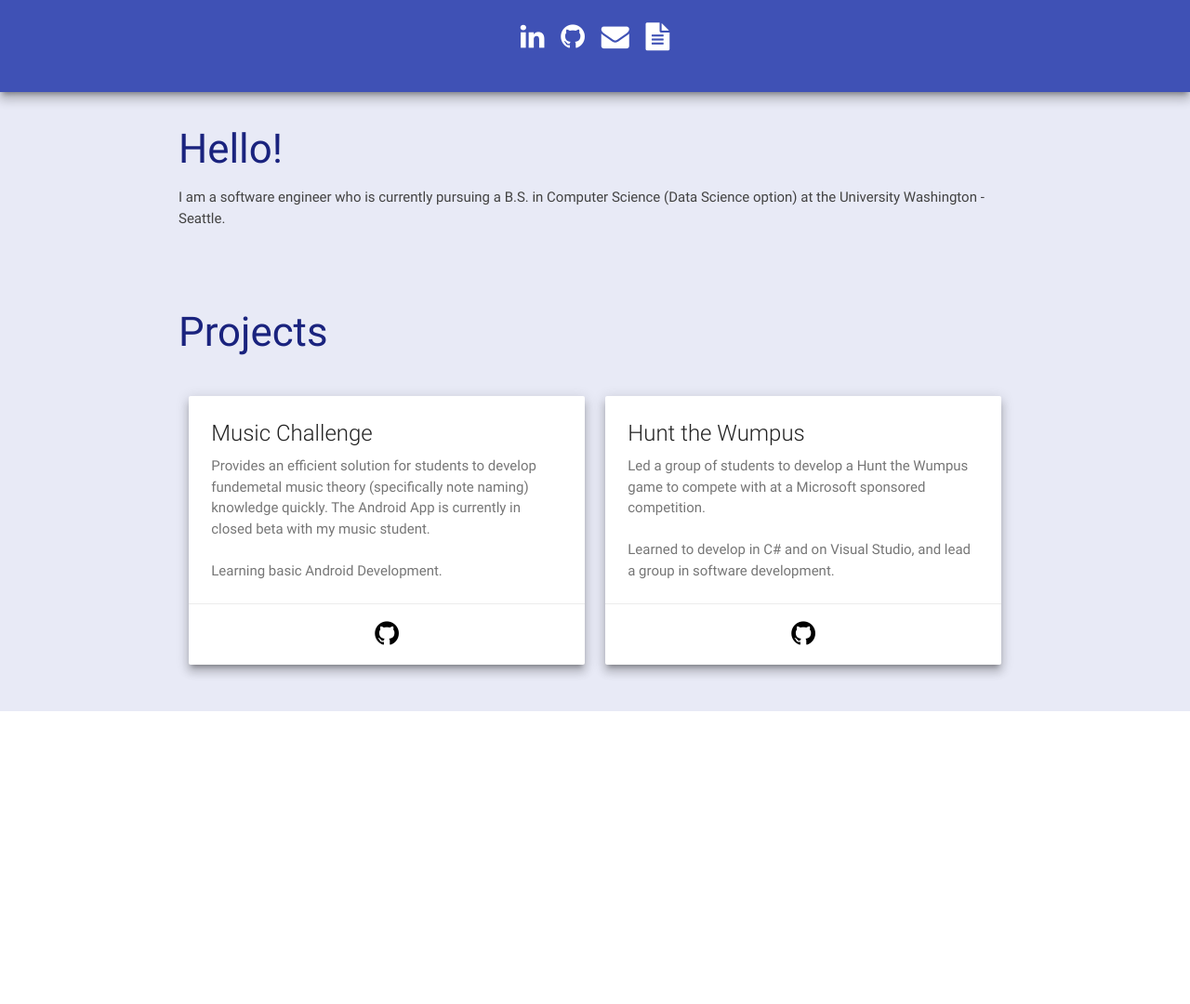
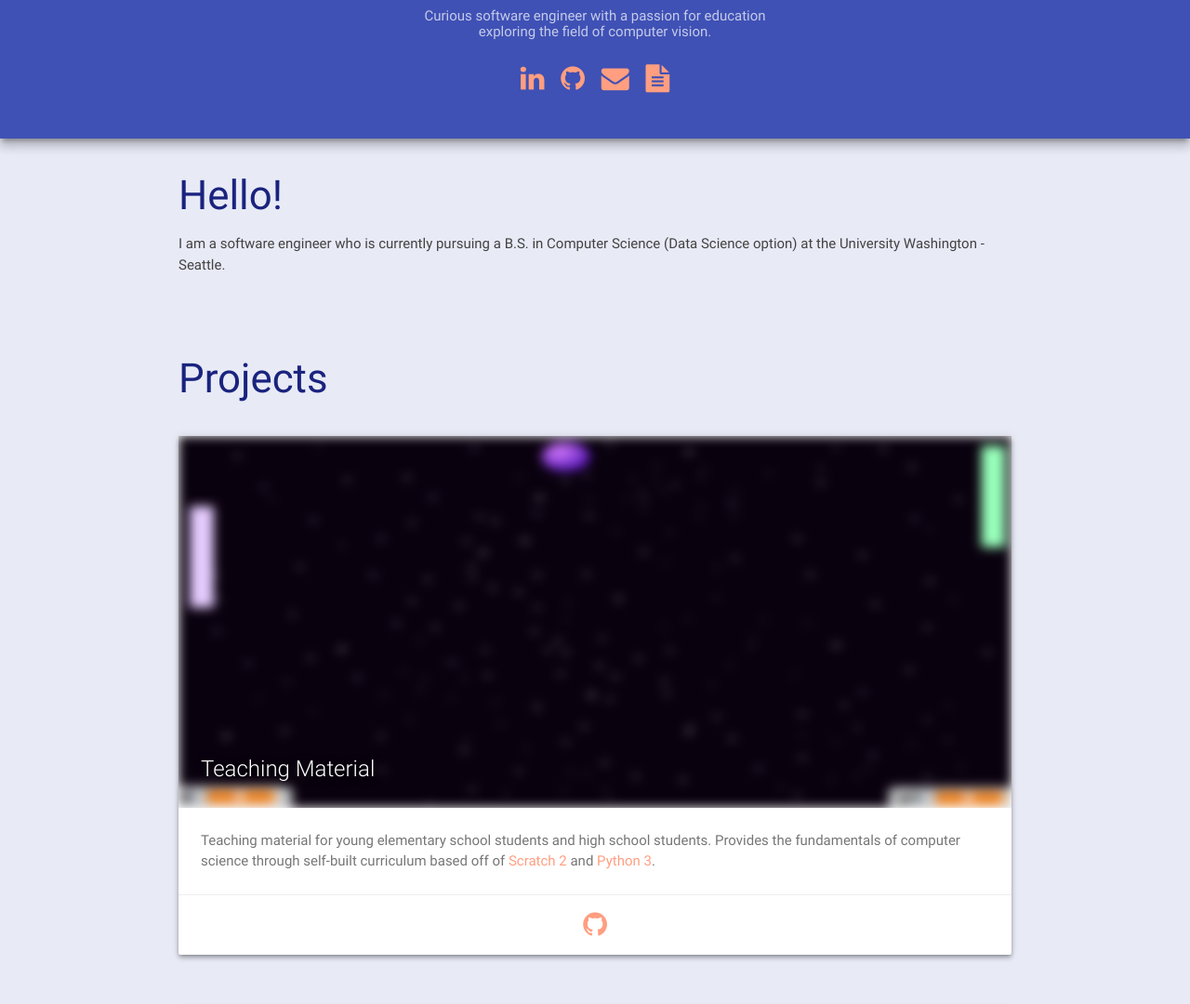
Before and after one commit to kevink97/kevink97.github.io, a plain HTML site: page index.html in a window 1280 px wide. Shown: the part 364-1444 px from the top of the page at 93% size. Before the commit the page ends 1129 px from the top, so only its background shows below. Drawn offline with nearby package versions, Linux system fonts and the light colour scheme.

Commit message:
finished project portion

```diff
--- a/index.html
+++ b/index.html
@@ -3,6 +3,7 @@
 
 <head>
 	<title>Kevin Kang</title>
+	<base target="_blank">
 	<meta charset="utf-8" />
 	<!-- CSS -->
 	<link href="https://maxcdn.bootstrapcdn.com/font-awesome/4.6.3/css/font-awesome.min.css" rel="stylesheet" integrity="sha384-T8Gy5hrqNKT+hzMclPo118YTQO6cYprQmhrYwIiQ/3axmI1hQomh7Ud2hPOy8SP1" crossorigin="anonymous">
@@ -37,11 +38,11 @@
 						<i class="fa fa-2x fa-github fa-inverse"></i>
 					</a>
 					<!-- Email -->
-					<a class="hvr-float-shadow" href="mailto:kevinkang06@gmail.com">
+					<a class="hvr-float-shadow" href="mailto:kevinkang06@gmail.com" target="_self">
 						<i class="fa fa-2x fa-envelope fa-inverse"></i>
 					</a>
 					<!-- Resume -->
-					<a class="hvr-float-shadow" href="https://github.com/kevink97/kevink97.github.io/raw/master/Kevin_Kang_Resume_Su17_v4.pdf">
+					<a class="hvr-float-shadow" href="https://github.com/kevink97/kevink97.github.io/raw/master/Kevin_Kang_Resume_Su17_v4.pdf" target="_self">
 						<i class="fa fa-2x fa-file-text fa-inverse"></i>
 					</a>
 				</div>
@@ -72,47 +73,51 @@ For the last few months, I have been exploring concepts such as Machine Learning
 		<div class="row container">
 			<h3 class="header">Projects</h3>
 		</div>
-		<div class="row container">
-			<!-- START Music Challenge Card -->
-			<div class="col s12 m6">
-				<div class="card z-depth-4 hoverable">
+		<!-- START Teaching Material Card -->
+		<div class="c-cont container">
+			<div class="card z-depth-2 hoverable">
+				<div class="card-image">
+					<img src="img/tutor.png" />
+					<span class="card-title">Teaching Material</span>
+				</div>
 				<div class="card-content">
-						<span class="card-title dt-lb1">Music Challenge</span>
 					<p>
 						<span class="dt-lb2">
-							Provides an efficient solution for students to develop fundemetal music theory (specifically note naming) knowledge quickly. The Android App is currently in closed beta with my music student. <br><br> Learning basic Android Development.
+							Teaching material for young elementary school students and high school students. Provides the fundamentals of computer science through self-built curriculum based off of <a href="https://scratch.mit.edu/" class="tech">Scratch 2</a> and <a  href="https://docs.python.org/3/" class="tech">Python 3</a>.
 							</span>
 					</p>
 				</div>
-
-					<a href="https://github.com/kevink97/Sight-Reading-Skill-Builder" target="_blank">
+				<a href="https://github.com/kevink97/Teaching-Materials" target="_blank">
 					<div class="waves-effect waves-purple card-action card-trans">
 						<i class="fa fa-2x fa-github"></i>
 					</div>
 				</a>
 			</div>
 		</div>
-			<!-- END Music Challenge Card -->
-			<!-- START Hunt the Wumpus Card -->
-			<div class="col s12 m6">
-				<div class="card z-depth-4 hoverable">
+		<!-- END Teaching Material Card -->
+
+		<!-- START Teaching Material Card -->
+		<div class="c-cont container">
+			<div class="card z-depth-2 hoverable">
+				<div class="card-image">
+					<img src="img/msg.png" />
+					<span class="card-title">Messenger Sentiment</span>
+				</div>
 				<div class="card-content">
-						<span class="card-title dt-lb1">Hunt the Wumpus</span>
-						<p class="grey-text text-darken-4">
+					<p>
 						<span class="dt-lb2">
-								Led a group of students to develop a Hunt the Wumpus game to compete with at a Microsoft sponsored competition. <br><br> Learned to develop in C# and on Visual Studio, and lead a group in software development.
+							Messenger Sentiment google extension takes in the latest facebook messages in a chat and utilizes <a href="https://azure.microsoft.com/en-us/services/cognitive-services/text-analytics/" class="tech">Microsoft Azure's Tech Analytics API</a> to assign a sentiment score of 1-100 for each message, with 1 being most negative and 100 being most positive. This extension then assigns each messeage one of 5 emojis to represent the tone of the message. Built using <a href="https://www.javascript.com/" class="tech">Javascript</a> and <a href="https://www.w3.org/TR/html/" class="tech">HTML5</a>.
 						</span>
 					</p>
 				</div>
-					<a href="https://github.com/kevink97/HuntTheWumpus" target="_blank">
+				<a href="https://github.com/kevink97/Teaching-Materials" target="_blank">
 					<div class="waves-effect waves-purple card-action card-trans">
 						<i class="fa fa-2x fa-github"></i>
 					</div>
 				</a>
 			</div>
 		</div>
-			<!-- END Hunt the Wumpus Card -->
-		</div>
+		<!-- END Teaching Material Card -->
 	</div>
 	<!-- END Project -->
 
--- a/style.css
+++ b/style.css
@@ -86,6 +86,8 @@
 .in-front {
 	position: relative;
 	z-index: 1000;
+	padding-top: 60px;
+	padding-bottom: 20px;
 }
 
 /* main area */
@@ -114,30 +116,43 @@
 	font-weight: bolder;
 }
 
-.card-action>i {
-	color: black;
-}
-
 .card-action {
 	text-align: center;
 	display: block;
 	max-width: 100%;
 }
 
-.card-action>i:hover {
-	color: #00bfa5;
+.card-image > img {
+	max-height: 400px;
+	width: 50%;
 }
 
-
-/* PARALLAX MOD */
-/* NOT IN USE ANYMORE
-
-.parallax>img {
-	height: 1000px;
-	width: auto;
+.card-title {
+	text-shadow: 1.5px 1.5px 10px #000000;
 }
 
-.parallax-container {
-	z-index: 0;
+.c-cont {
+	padding-bottom: 35px;
 }
-*/
+.card-image {
+	overflow: hidden;
+}
+.card img {
+	transition: 0.2s -webkit-filter linear;
+	-webkit-filter: blur(6px);
+}
+
+.card:hover img {
+	transition: 0.2s -webkit-filter linear;
+	-webkit-filter: blur(1.2px);
+	max-width: 100%;
+	height: auto;
+}
+
+.tech, .fa, a, .card-action>i {
+	color: #FF9E80;
+}
+
+.tech:hover, .fa:hover, a:hover, .card-action:hover>i {
+	color: #FF6E40;
+}
```
Also changed, not shown: img/msg.png (added), img/tutor.png (added). Lines whose indentation alone changed are shown as unchanged.
